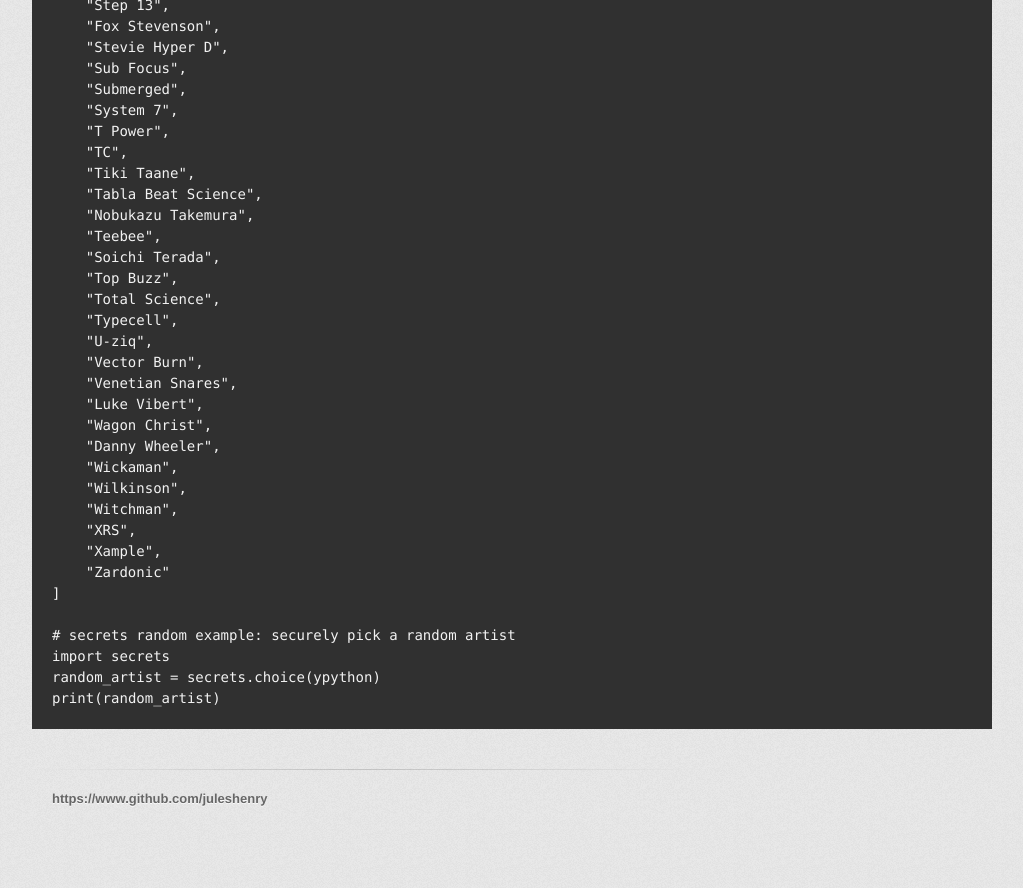
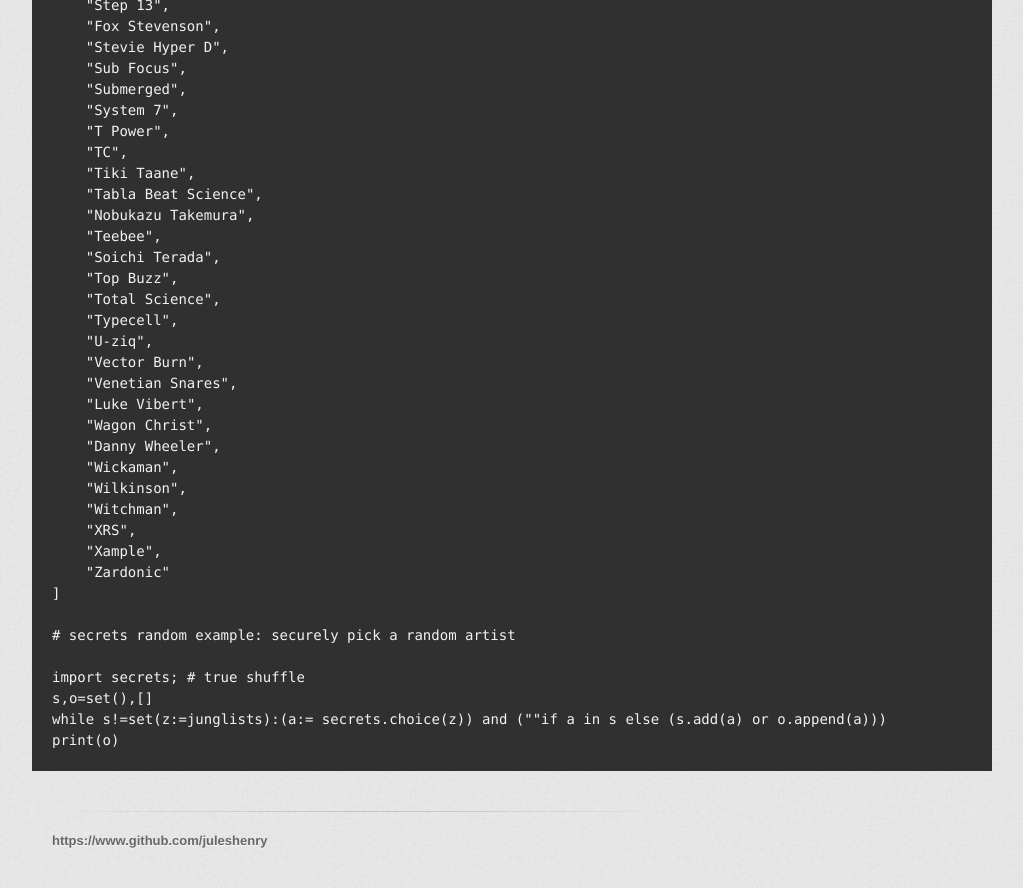
Before and after one commit to juleshenry/juleshenry.github.io, a Jekyll site: the page built from _posts/2025-10-02-jungle-rhythym-4-your-mind-sucker.md, in a window 1280 px wide and 900 px high, scrolled down 5435 px. Shown: the top 888 px of the window, without its empty margins (0-1023 px from the left). Built offline with Jekyll 4.4.1, drawn with Linux system fonts in a browser that asks for light colours; some web fonts are replaced; before the commit the page ends 6293 px from its top, so only the background shows below that.

Commit message:
alta-sociedad-me-siga

````diff
--- a/_posts/2025-10-02-jungle-rhythym-4-your-mind-sucker.md
+++ b/_posts/2025-10-02-jungle-rhythym-4-your-mind-sucker.md
@@ -23,7 +23,7 @@
 
 ```python
 # python: a Python list of jungle / drum and bass artists extracted from the markdown
-python = [
+junglists = [
     "4hero",
     "AK1200",
     "Adam F",
@@ -258,7 +258,9 @@
 ]
 
 # secrets random example: securely pick a random artist
-import secrets
-random_artist = secrets.choice(ypython)
-print(random_artist)
+
+import secrets; # true shuffle
+s,o=set(),[]
+while s!=set(z:=junglists):(a:= secrets.choice(z)) and (""if a in s else (s.add(a) or o.append(a)))
+print(o)
 ```
````
Also changed, not shown: _posts/2025-06-19-On-Desire.md (+14 -0 lines).
